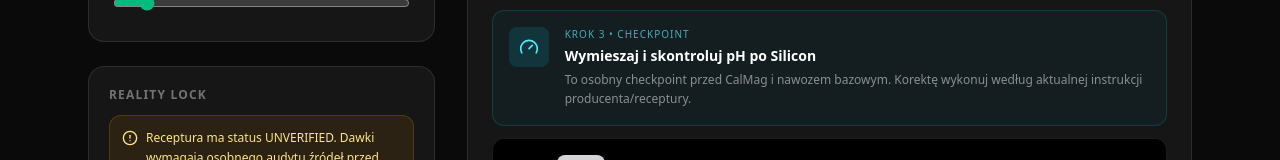
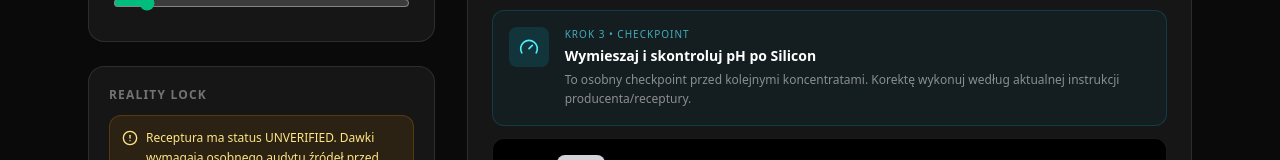
Before and after one commit to Peskobar/ARGUS_SHOGUN_Engine, a React (Vite) app: page / in a window 1280 px wide. Shown: the part 518-678 px from the top of the page. Built offline with nearby package versions, Linux system fonts and the light colour scheme.

Commit message:
fix: anchor silicon pH checkpoint to actual execution order

```diff
--- a/src/recipeEngine.ts
+++ b/src/recipeEngine.ts
@@ -66,7 +66,6 @@ export interface InventoryShortage {
  */
 const ROLE_ORDER: Record<string, number> = {
   SILICON: 100,
-  // 200 is reserved for the post-Silicon mix + pH checkpoint.
   CALMAG: 300,
   BASE: 400,
   ROOTS: 500,
@@ -150,18 +149,24 @@ export function buildExecutionProtocol(
     },
   ];
 
-  const hasSilicon = productSteps.some(step => String(step.product.mixingRole) === 'SILICON');
+  const siliconSteps = productSteps.filter(
+    step => String(step.product.mixingRole) === 'SILICON',
+  );
+  const lastSiliconStep = siliconSteps[siliconSteps.length - 1];
 
   for (const step of productSteps) {
     protocol.push({ kind: 'PRODUCT', ...step });
 
-    if (hasSilicon && String(step.product.mixingRole) === 'SILICON') {
+    // Insert relative to the actual sorted product sequence. Do not re-sort the
+    // complete protocol afterwards: an explicit custom mixOrder must never be
+    // able to drag the checkpoint in front of Silicon.
+    if (lastSiliconStep && step === lastSiliconStep) {
       protocol.push({
         kind: 'ACTION',
         id: 'post-silicon-ph',
-        order: 200,
+        order: step.order + 0.001,
         title: 'Wymieszaj i skontroluj pH po Silicon',
-        detail: 'To osobny checkpoint przed CalMag i nawozem bazowym. Korektę wykonuj według aktualnej instrukcji producenta/receptury.',
+        detail: 'To osobny checkpoint przed kolejnymi koncentratami. Korektę wykonuj według aktualnej instrukcji producenta/receptury.',
       });
     }
   }
@@ -183,7 +188,7 @@ export function buildExecutionProtocol(
     },
   );
 
-  return protocol.sort((a, b) => a.order - b.order);
+  return protocol;
 }
 
 export function validateRecipeContext(
```
